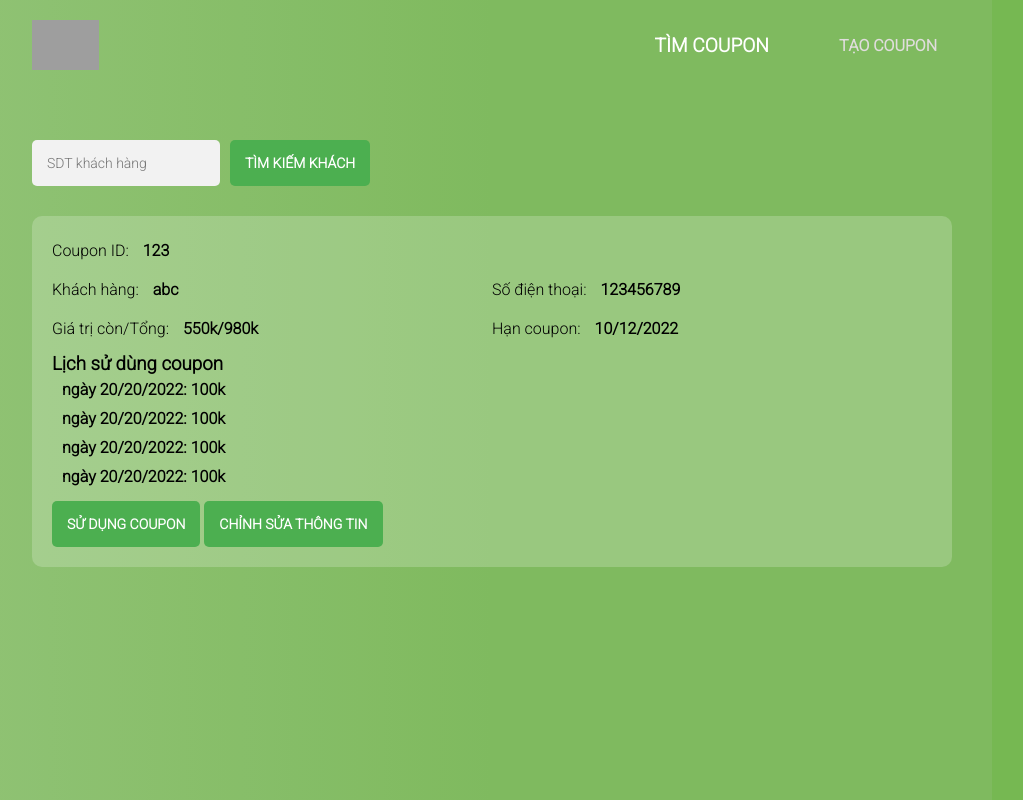
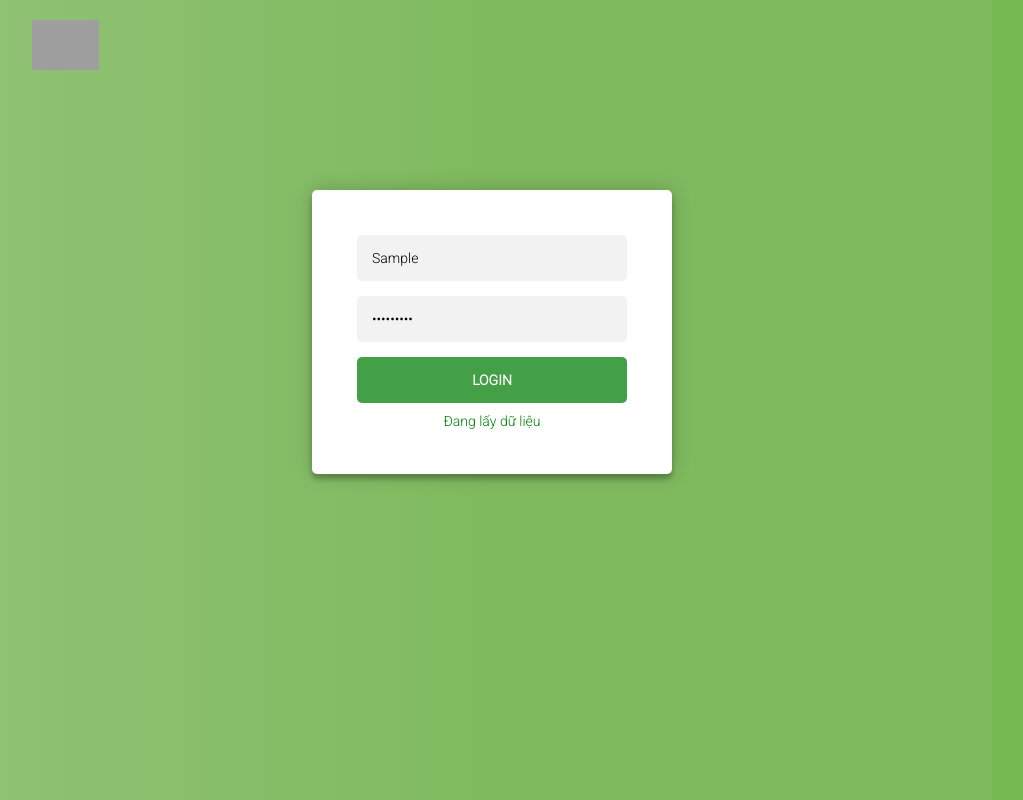
Before and after one commit to JimmyHoang296/coupon-management, a plain HTML site: page index.html in a window 1280 px wide. Both pictures are taken after typing "Sample", "Sample123" into the empty fields and a click on the button "LOGIN". Shown: the whole page, without its empty margins (148-1171 px from the left). Drawn offline with Linux system fonts and the light colour scheme; no server answers; grey boxes are pictures that could not be loaded.

Commit message:
done login function

```diff
--- a/index.html
+++ b/index.html
@@ -27,11 +27,8 @@
                 <input type="password" placeholder="password" id = "password"/>
                 <button id="login">login</button>
                 <p class="danger hidden"></p>
+                <p class="waiting hidden">Đang lấy dữ liệu</p>
             </form>
-
-            <div class="waiting hidden">
-                <h3>Đang tải dữ liệu</h3>
-            </div>
         </div>
 
         <!-- search coupon -->
--- a/script.js
+++ b/script.js
@@ -2,7 +2,7 @@
 var USER_NAME
 var USER_TYPE
 var IS_LOG_IN
-
+const URL = "https://script.google.com/macros/s/AKfycbwcnDPXOlbfuW_flSAwYMay7TZ4u0j1EF3PNb47irHZsZFi8FKFySzWHCe0B0EBz7G0/exec"
 // nav function
 
 const searchCouponSelector = document.querySelector('.search-coupon-selector')
@@ -52,13 +52,24 @@ createUserSelector.addEventListener('click', ()=>{
 })
 
 // login function
+
 const navList = document.querySelector('.page-selector')
 const loginPage = document.querySelector('.login-page')
 const userNameInput =document.querySelector('#user-name')
 const passwordInput =document.querySelector('#password')
 
 const loginBtn = document.querySelector('#login')
+const waitingComponent = document.querySelector('.waiting')
 const dangerComponent = document.querySelector('.danger')
+
+userNameInput.addEventListener('input', ()=>{
+    dangerComponent.classList.add('hidden')
+})
+passwordInput.addEventListener('input', ()=>{
+    dangerComponent.classList.add('hidden')
+})
+
+
 loginBtn.addEventListener('click', (e)=>{
     e.preventDefault()
 
@@ -68,33 +79,54 @@ loginBtn.addEventListener('click', (e)=>{
         dangerComponent.classList.remove('hidden')
         return
     }
+    waitingComponent.classList.remove('hidden')
+    // send request
+    let submitData = {
+        "type": "login",
+        "data": {
+            "user": userNameInput.value,
+            "password": passwordInput.value
+        }
+    }
 
-    // send request
+    fetch(URL, {
+        method: 'POST',
+        headers: {
+          'Content-Type': 'text/plain;charset=utf-8'
+        },
+        body: JSON.stringify(submitData) // body data type must match "Content-Type" header
+    })
+    .then (response => {
+        // console.log(response.json())
 
-    console.log ('loginnn...')
+        return response.json()})
+    .then (data => {
+        waitingComponent.classList.add('hidden')
+        console.log (data)
+        handleLogin(data);
+    }).catch(error => {
+        console.error('Error:', error);
+    });
+})
 
-    let isSuccess = true
-
-    if (!isSuccess){
-        console.log ('login fail')
+const handleLogin = (response) => {
+    if (response.status === false){
         dangerComponent.innerHTML = "Tên đăng nhập hoặc mật khẩu sai"
         dangerComponent.classList.remove('hidden')
         return
     }
-    // Login success
-
-    if(isSuccess){
-        console.log ('login success')
 
     alert ('Đăng nhập thành công')
     USER_NAME = userNameInput.value
-        USER_TYPE = 'user'
+    USER_TYPE = response.userType
     IS_LOG_IN = true
 
     loginPage.classList.add('hidden')
     navList.classList.remove('hidden')
+    if(USER_TYPE ==='admin'){
+        document.querySelector('.create-user-selector').classList.remove('hidden')
+    }
     searchCouponSelector.classList.add('selected');
     searchCoupon.classList.remove('hidden')
+
 }
-
-})
--- a/style.css
+++ b/style.css
@@ -160,6 +160,12 @@ button{
     margin-top: 10px;
     color: red;
 }
+
+.waiting{
+    font-size: 14px;
+    margin-top: 10px;
+    color: green;
+}
 /* search coupon */
 
 .search-coupon{
```
Lines whose indentation alone changed are shown as unchanged.
